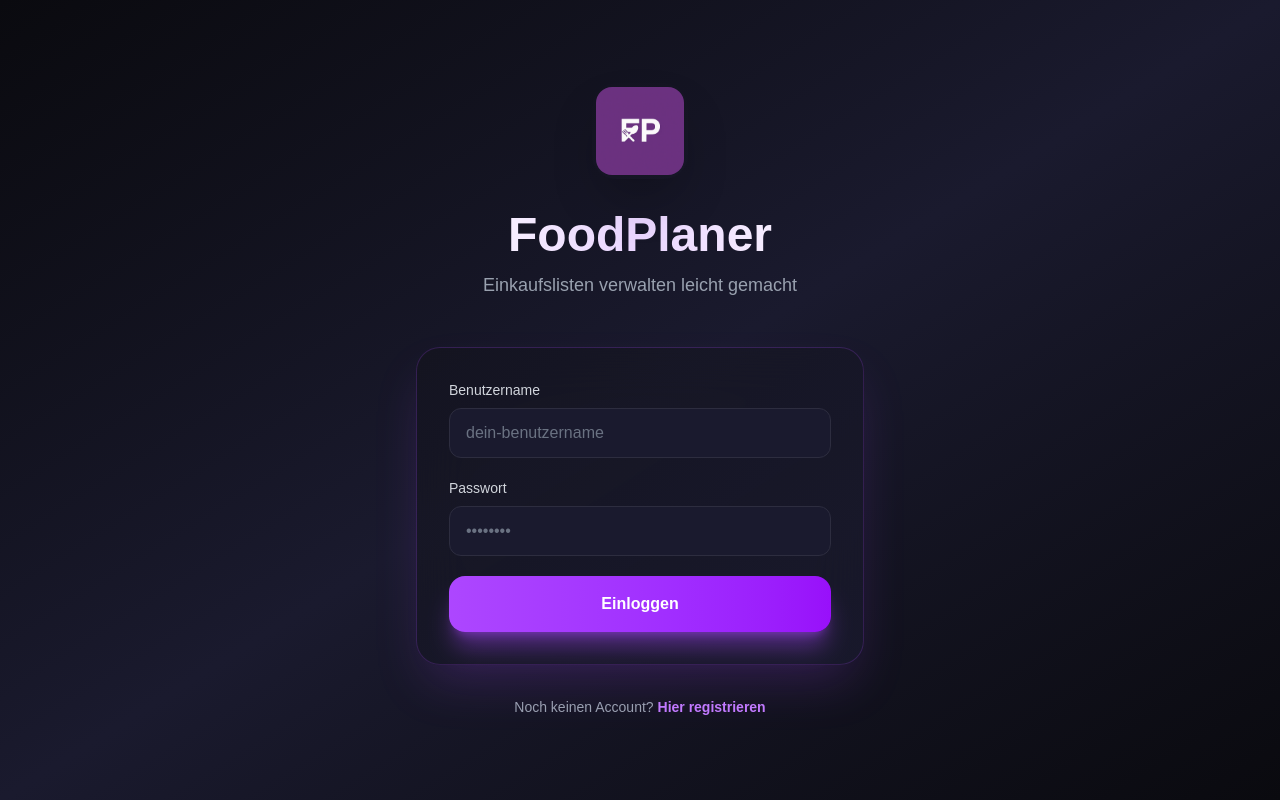
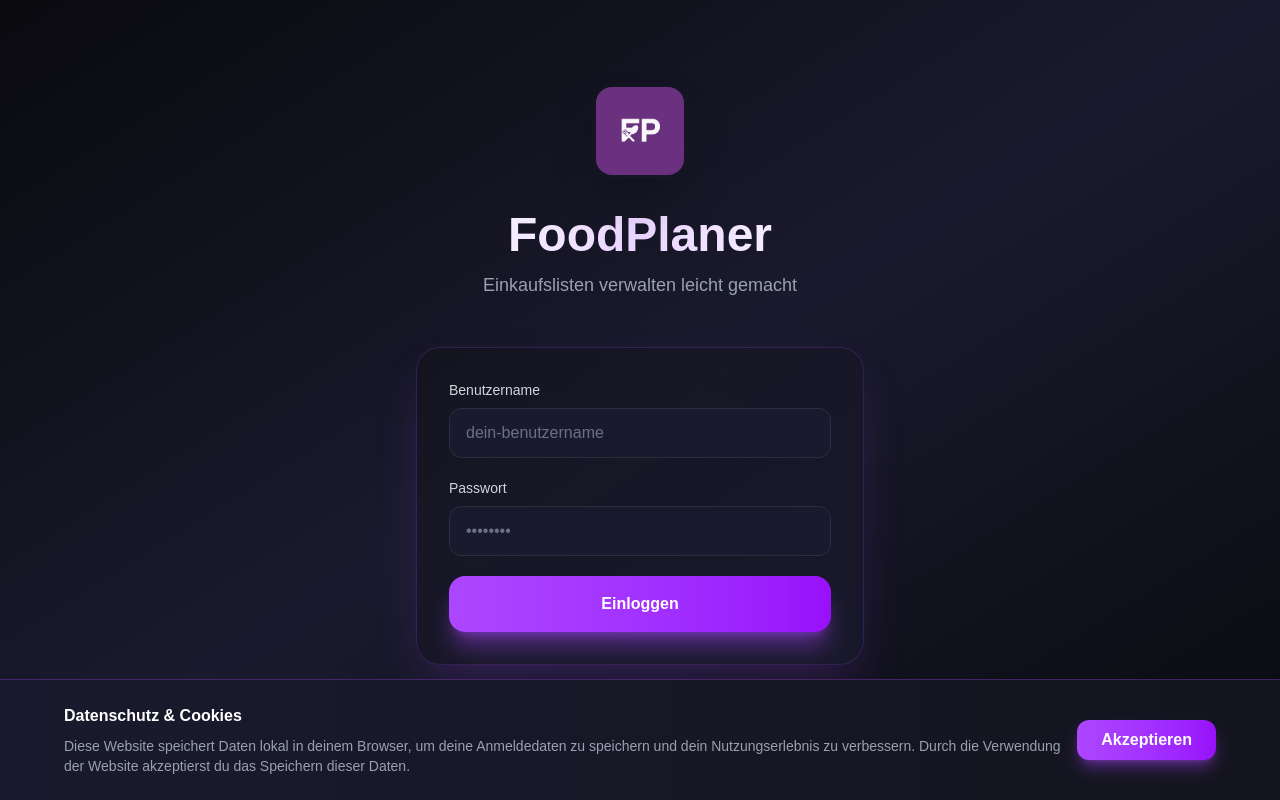
Before and after one commit to Bayfrosch/FoodPlaner, a Next.js app in the folder nextjs/: page /login in a window 1280 px wide. Built offline with nearby package versions, Linux system fonts and the light colour scheme.

Commit message:
cookies akzeptieren

```diff
--- a/nextjs/src/app/layout.tsx
+++ b/nextjs/src/app/layout.tsx
@@ -1,6 +1,7 @@
 import type { Metadata } from "next";
 import { Geist, Geist_Mono } from "next/font/google";
 import "./globals.css";
+import CookieBanner from "@/components/CookieBanner";
 
 const geistSans = Geist({
   variable: "--font-geist-sans",
@@ -28,6 +29,7 @@ export default function RootLayout({
         className={`${geistSans.variable} ${geistMono.variable} antialiased`}
       >
         {children}
+        <CookieBanner />
       </body>
     </html>
   );
--- /dev/null
+++ b/nextjs/src/components/CookieBanner.tsx
@@ -0,0 +1,44 @@
+'use client';
+
+import { useEffect, useState } from 'react';
+
+export default function CookieBanner() {
+  const [isVisible, setIsVisible] = useState(false);
+
+  useEffect(() => {
+    // Check if user has already accepted cookies
+    const hasAcceptedCookies = localStorage.getItem('cookieConsent');
+    if (!hasAcceptedCookies) {
+      setIsVisible(true);
+    }
+  }, []);
+
+  const handleAccept = () => {
+    localStorage.setItem('cookieConsent', 'accepted');
+    setIsVisible(false);
+  };
+
+  if (!isVisible) {
+    return null;
+  }
+
+  return (
+    <div className="fixed bottom-0 left-0 right-0 bg-gradient-to-r from-[#1a1a2e] to-[#14141f] border-t border-purple-500/30 backdrop-blur-xl z-40 p-4 sm:p-6">
+      <div className="max-w-6xl mx-auto flex flex-col sm:flex-row items-start sm:items-center justify-between gap-4">
+        <div className="flex-1">
+          <h3 className="text-white font-semibold mb-2">Datenschutz & Cookies</h3>
+          <p className="text-gray-400 text-sm">
+            Diese Website speichert Daten lokal in deinem Browser, um deine Anmeldedaten zu speichern und dein Nutzungserlebnis zu verbessern.
+            Durch die Verwendung der Website akzeptierst du das Speichern dieser Daten.
+          </p>
+        </div>
+        <button
+          onClick={handleAccept}
+          className="bg-gradient-to-r from-purple-500 to-purple-600 hover:from-purple-600 hover:to-purple-700 text-white font-bold py-2 px-6 rounded-xl transition-all shadow-lg shadow-purple-500/40 hover:shadow-purple-500/60 hover:scale-[1.02] active:scale-95 whitespace-nowrap flex-shrink-0"
+        >
+          Akzeptieren
+        </button>
+      </div>
+    </div>
+  );
+}
```
